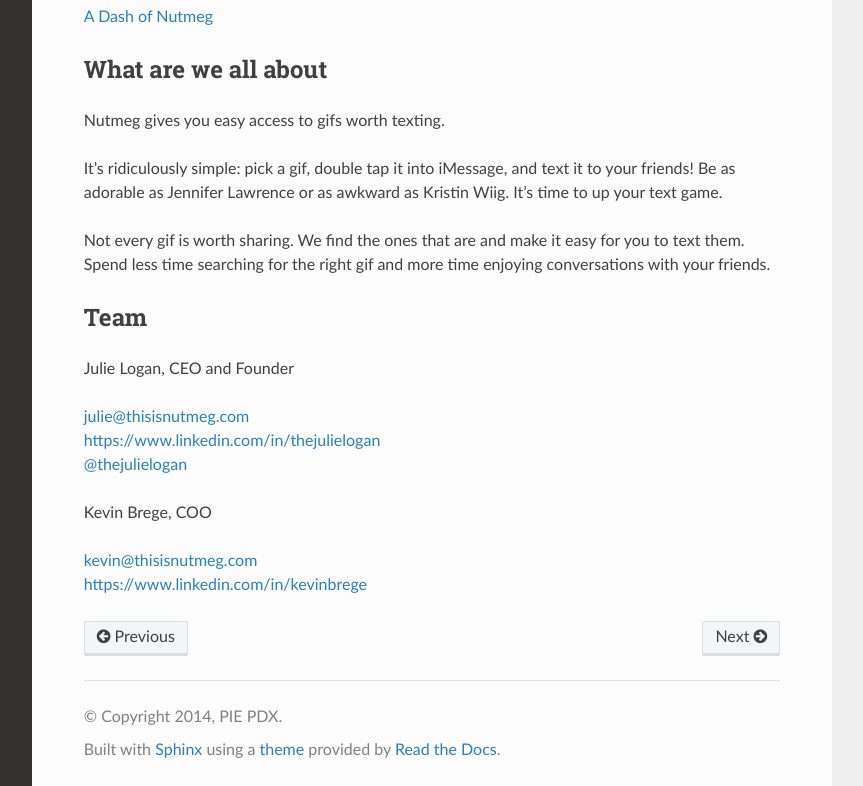
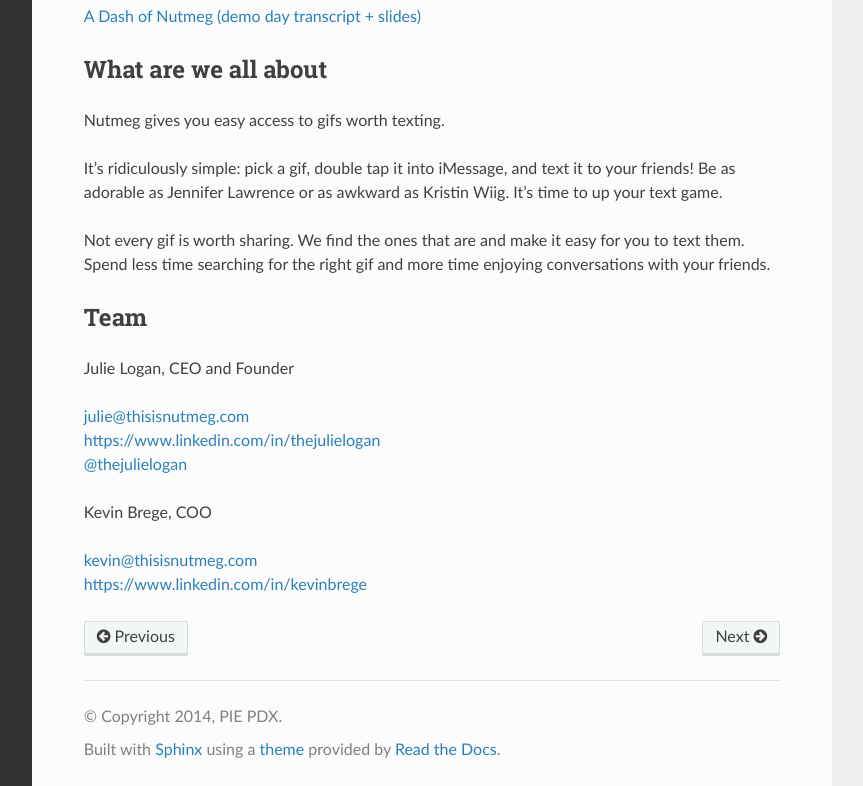
Before and after one commit to piepdx/pie-docs, a Sphinx documentation site: the page built from docs/nutmeg.rst, in a window 1280 px wide and 1365 px high. Shown: the part 579-1365 px from the top of the window, without its empty margins (268-1131 px from the left). Built offline with Sphinx 7.4.7 and the Read the Docs theme 2.0.0, drawn with Linux system fonts in a browser that asks for light colours.

Commit message:
Nutmeg formatting

```diff
--- a/docs/nutmeg.rst
+++ b/docs/nutmeg.rst
@@ -10,9 +10,9 @@
 
     <iframe width="560" height="315" src="//www.youtube.com/embed/erC8h8nzegw?list=PLFDgm_9P62ut5sSOPTMMoiz8Xb2z-nJdz&amp;controls=0&amp;showinfo=0" frameborder="0" allowfullscreen></iframe>
 
-`A Dash of Nutmeg`_
+`A Dash of Nutmeg (demo day transcript + slides)`_
 
-.. _A Dash of Nutmeg: https://medium.com/@thejulielogan/aafbc376d025
+.. _A Dash of Nutmeg (demo day transcript + slides): https://medium.com/@thejulielogan/aafbc376d025
 
 What are we all about
 ~~~~~~~~~~~~~~~~~~~~~
```
